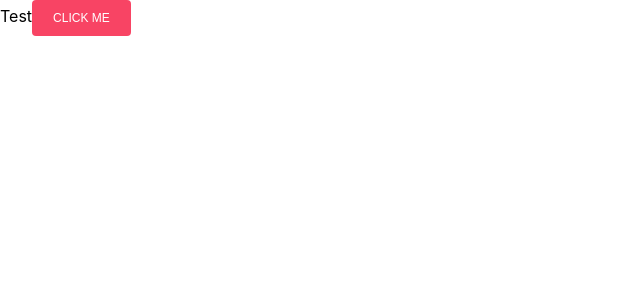
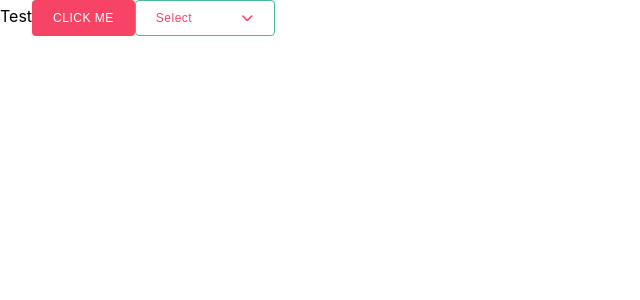
Before and after one commit to vaibhava17/bms-trailer-page, a React (Create React App) app: page / in a window 1280 px wide. Shown: the top 300 px of the page, without its empty margins (0-640 px from the left). Built offline with nearby package versions, Linux system fonts and the light colour scheme.

Commit message:
dropdown component

```diff
--- a/public/index.html
+++ b/public/index.html
@@ -24,6 +24,7 @@
       work correctly both with client-side routing and a non-root public URL.
       Learn how to configure a non-root public URL by running `npm run build`.
     -->
+    <script src="https://kit.fontawesome.com/e4d654b15a.js" crossorigin="anonymous"></script>
     <title>React App</title>
   </head>
   <body>
--- a/src/App.js
+++ b/src/App.js
@@ -1,5 +1,21 @@
 import './assets/css/App.css';
 import AppButton from './components/AppButton/AppButton';
+import AppDropdown from './components/AppDropdown/AppDropdown';
+
+let dummy = [
+  {
+    label: 'Option 1',
+    value: 'option1'
+  },
+  {
+    label: 'Option 2',
+    value: 'option2'
+  },
+  {
+    label: 'Option 3',
+    value: 'option3'
+  },
+]
 
 function App() {
   return (
@@ -8,6 +24,9 @@ function App() {
       <AppButton
         label="Click me"
       />
+      <AppDropdown
+        options={dummy}
+      />
     </div>
   );
 }
--- a/src/assets/css/App.css
+++ b/src/assets/css/App.css
@@ -12,6 +12,9 @@
   --font-size: 16px;
   --font-size-2: 14px;
   --font-size-3: 12px;
+  --font-weight: 400;
+  --font-weight-2: 500;
+  --font-weight-3: 600;
 }
 
 /* Button */
@@ -21,7 +24,7 @@
   padding: 10px 20px;
   border-radius: var(--border-radius);
   font-size: var(--font-size-2);
-  font-weight: 500;
+  font-weight: var(--font-weight);
   text-transform: uppercase;
   text-align: center;
   text-decoration: none;
@@ -39,7 +42,7 @@
 .app-button--primary.app-button--small {
   padding: 10px 20px;
   font-size: var(--font-size-3);
-  letter-spacing: 0px;
+  letter-spacing: 0.5px;
 }
 
 .app-button--primary.app-button--large {
@@ -56,7 +59,7 @@
 .app-button--secondary.app-button--small {
   padding: 10px 20px;
   font-size: var(--font-size-3);
-  letter-spacing: 0px;
+  letter-spacing: 0.5px;
 }
 
 .app-button--secondary.app-button--large {
@@ -69,3 +72,106 @@
   color: var(--primary-color);
   border: 1px solid var(--secondary-color);
 }
+
+/* Dropdown */
+
+.app-dropdown {
+  position: relative;
+  display: inline-block;
+}
+
+.app-dropdown--header {
+  display: flex;
+  align-items: center;
+  justify-content: space-between;
+  padding: 10px 20px;
+  border-radius: var(--border-radius);
+  font-size: var(--font-size-2);
+  font-weight: var(--font-weight);
+  text-transform: capitalize;
+  text-align: center;
+  text-decoration: none;
+  cursor: pointer;
+  transition: all 0.3s ease;
+  letter-spacing: 1px;
+  border: 1px solid var(--tertiary-color);
+  background-color: transparent;
+  color: var(--primary-color);
+  min-width: 140px;
+  max-width: 140px;
+}
+
+.app-dropdown.app-dropdown--small .app-dropdown--header {
+  padding: 10px 20px;
+  font-size: var(--font-size-3);
+  letter-spacing: 0.5px;
+}
+
+.app-dropdown.app-dropdown--large .app-dropdown--header {
+  padding: 10px 30px;
+  font-size: var(--font-size);
+  letter-spacing: 2px;
+}
+
+.app-dropdown--body {
+  position: absolute;
+  top: 95%;
+  left: 0;
+  z-index: 1;
+  display: none;
+  min-width: 100px;
+  max-width: 100px;
+  padding: 10px 20px;
+  margin: 2px 0 0;
+  font-size: var(--font-size-2);
+  text-align: left;
+  list-style: none;
+  background-color: var(--white-color);
+  background-clip: padding-box;
+  box-shadow: 0 0 1px rgba(0, 0, 0, 0.15);
+  border-radius: 0;
+  border-bottom-left-radius: var(--border-radius);
+  border-bottom-right-radius: var(--border-radius);
+}
+
+.app-dropdown--body--active {
+  display: block;
+}
+
+/* Menu */
+
+.app-menu {
+  list-style: none;
+  padding: 0;
+  margin: 0;
+  color: var(--quaternary-color);
+  font-size: var(--font-size-2);
+  font-weight: var(--font-weight);
+  display: flex;
+  flex-direction: column;
+}
+
+.app-menu.app-menu--small {
+  font-size: var(--font-size-3);
+}
+
+.app-menu.app-menu--large {
+  font-size: var(--font-size);
+}
+
+.app-menu li + li {
+  margin-top: 10px;
+}
+
+.app-menu li {
+  cursor: pointer;
+  transition: all 0.3s ease;
+}
+
+.app-menu li:hover {
+  color: var(--tertiary-color);
+}
+
+.app-menu li .app-checkbox {
+  margin-right: 0;
+}
--- /dev/null
+++ b/src/components/AppDropdown/AppDropdown.jsx
@@ -0,0 +1,53 @@
+import React, { useState } from 'react'
+import AppMenu from '../AppMenu/AppMenu';
+
+const AppDropdown = (props) => {
+  const {
+    options = [],
+    value = '',
+    onChange = () => { },
+    placeholder = 'Select',
+    className = '',
+    menuClassName = '',
+    disabled = false,
+    checkbox = true,
+    size = 'small'
+  } = props;
+  const [isOpen, setIsOpen] = useState(false)
+
+  const toggleDropdown = () => {
+    setIsOpen(!isOpen)
+  }
+
+  let finalClassName = 'app-dropdown'
+
+  if (size === 'small') {
+    finalClassName = `${finalClassName} app-dropdown--small`
+  } else if (size === 'large') {
+    finalClassName = `${finalClassName} app-dropdown--large`
+  }
+  return (
+    <div className={`${finalClassName} ${className}`}>
+      <button
+        className='app-dropdown--header'
+        onMouseEnter={toggleDropdown}
+        onMouseDown={toggleDropdown}
+        disabled={disabled}
+      >
+        {value || placeholder}
+        <i className='fas fa-chevron-down' />
+      </button>
+      <div className={`app-dropdown--body ${isOpen ? "app-dropdown--body--active" : ""}`}>
+        <AppMenu
+          className={menuClassName}
+          size={size}
+          options={options}
+          onClick={onChange}
+          checkbox={checkbox}
+        />
+      </div>
+    </div>
+  )
+}
+
+export default AppDropdown
--- /dev/null
+++ b/src/components/AppMenu/AppMenu.jsx
@@ -0,0 +1,46 @@
+import React from 'react'
+
+const AppMenu = (props) => {
+  const {
+    options = [],
+    size = 'small',
+    checkbox = false,
+    className = '',
+    handleCheckbox = () => { },
+    onClick = () => { },
+  } = props;
+
+  let finalClassName = 'app-menu'
+
+  if (size === 'small') {
+    finalClassName = `${finalClassName} app-menu--small`
+  } else if (size === 'large') {
+    finalClassName = `${finalClassName} app-menu--large`
+  }
+
+  return (
+    <ul className={`${finalClassName} ${className}`}>
+      {options.map((option, index) => {
+        return (
+          <li
+            key={index}
+            onClick={onClick}
+            value={option.value}
+            className={checkbox ? 'app-checkbox' : 'app-menu--item'}
+          >
+            {checkbox && <>
+              <i className='app-checkbox--checkmark' />
+              <input type='checkbox' onChange={handleCheckbox} value={option.value} />
+            </>
+            }
+            <span>
+              {option.label}
+            </span>
+          </li>
+        )
+      })}
+    </ul>
+  )
+}
+
+export default AppMenu
```
